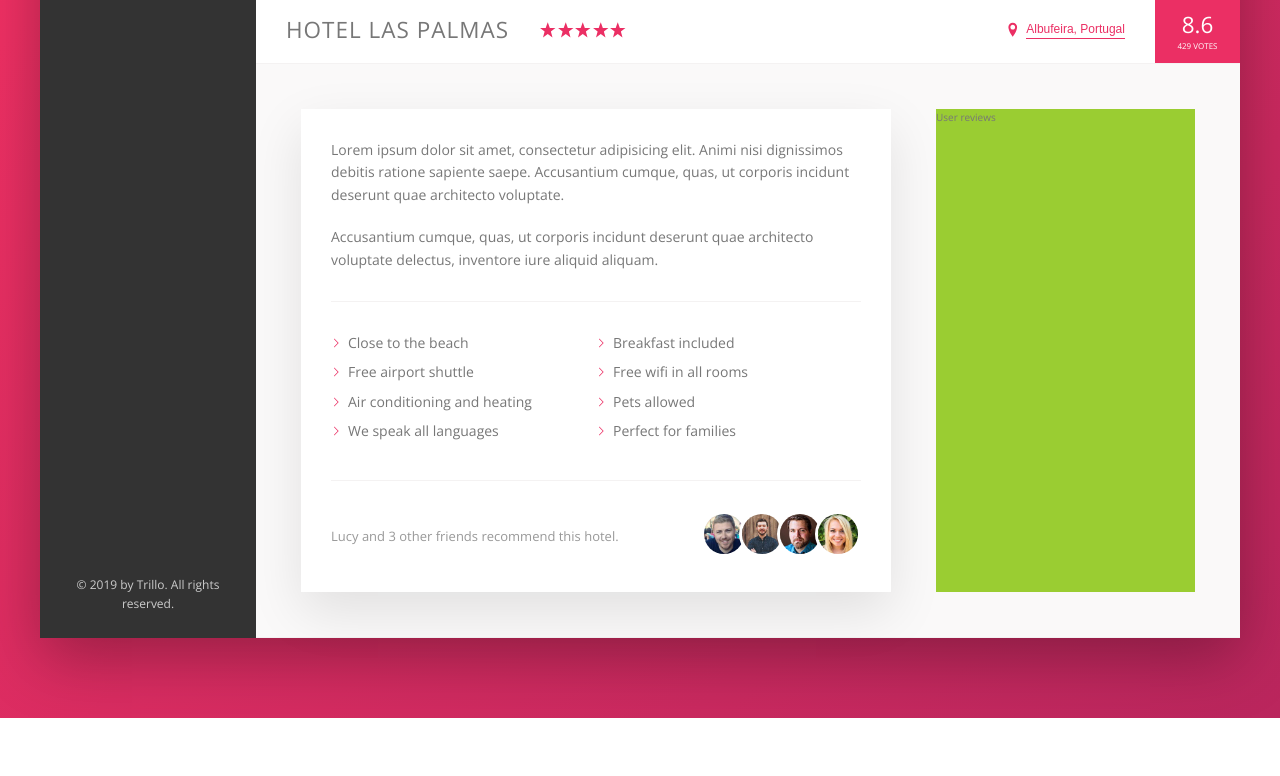
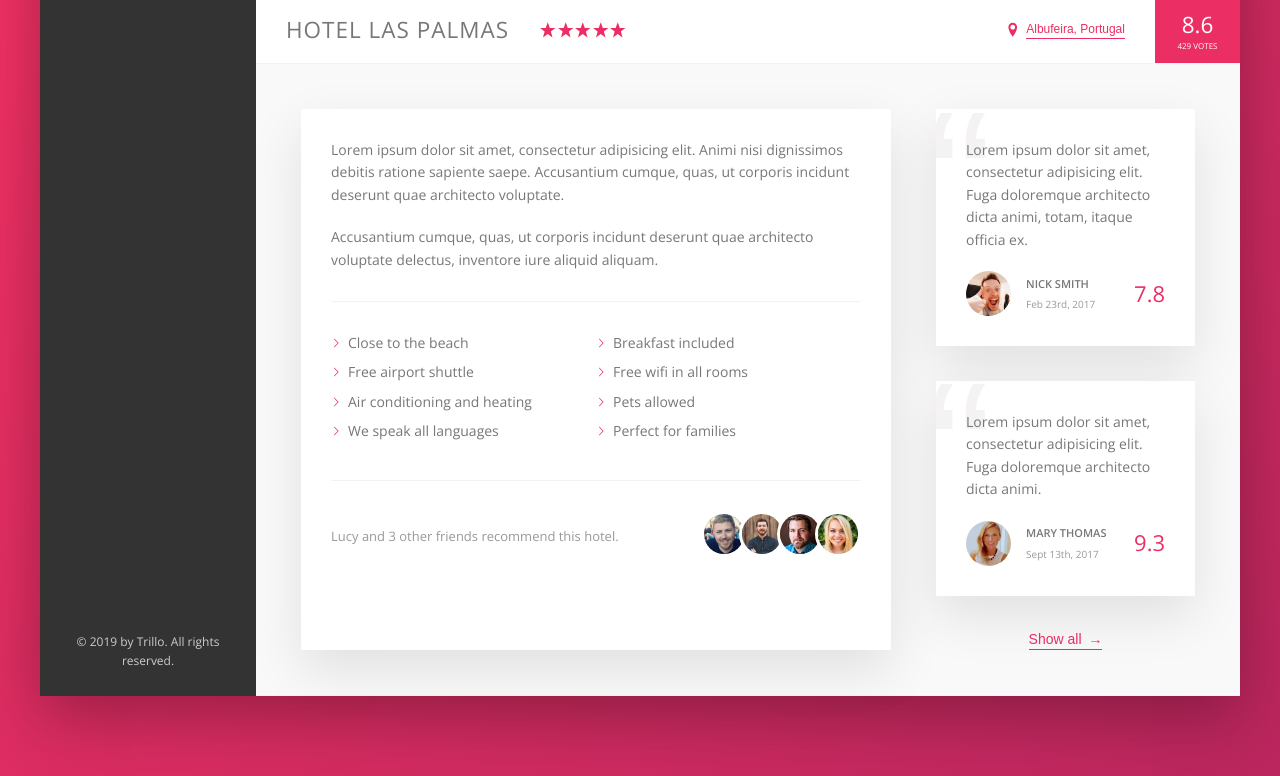
Before and after one commit to kevinujoodha/Trillo, a website: page index.html in a window 1280 px wide. Shown: the part 538-1314 px from the top of the page. Before the commit the page ends 1256 px from the top, so only its background shows below. Drawn offline with nearby package versions, Linux system fonts and the light colour scheme.

Commit message:
user reviews section

```diff
--- a/index.html
+++ b/index.html
@@ -137,10 +137,13 @@
                 <div class="detail">
                     <div class="description">
                         <p class="paragraph">
-                            Lorem ipsum dolor sit amet, consectetur adipisicing elit. Animi nisi dignissimos debitis ratione sapiente saepe. Accusantium cumque, quas, ut corporis incidunt deserunt quae architecto voluptate.
+                            Lorem ipsum dolor sit amet, consectetur adipisicing elit. Animi nisi dignissimos debitis
+                            ratione sapiente saepe. Accusantium cumque, quas, ut corporis incidunt deserunt quae
+                            architecto voluptate.
                         </p>
                         <p class="paragraph">
-                            Accusantium cumque, quas, ut corporis incidunt deserunt quae architecto voluptate delectus, inventore iure aliquid aliquam.
+                            Accusantium cumque, quas, ut corporis incidunt deserunt quae architecto voluptate delectus,
+                            inventore iure aliquid aliquam.
                         </p>
                         <ul class="list">
                             <li class="list__item">Close to the beach</li>
@@ -165,10 +168,40 @@
                         </div>
                     </div>
 
-                    <div class="user-reviews">
-                        User reviews
-                    </div>
+                    <figure class="user-reviews">
+                        <figure class="review">
+                            <blockquote class="review__text">
+                                Lorem ipsum dolor sit amet, consectetur adipisicing elit. Fuga doloremque architecto
+                                dicta animi, totam, itaque officia ex.
+                            </blockquote>
+                            <figcaption class="review__user">
+                                <img src="img/user-1.jpg" alt="User 1" class="review__photo">
+                                <div class="review__user-box">
+                                    <p class="review__user-name">Nick Smith</p>
+                                    <p class="review__user-date">Feb 23rd, 2017</p>
+                                </div>
+                                <div class="review__rating">7.8</div>
+                            </figcaption>
+                        </figure>
 
+                        <figure class="review">
+                            <blockquote class="review__text">
+                                Lorem ipsum dolor sit amet, consectetur adipisicing elit. Fuga doloremque architecto
+                                dicta animi.
+                            </blockquote>
+                            <figcaption class="review__user">
+                                <img src="img/user-2.jpg" alt="User 1" class="review__photo">
+                                <div class="review__user-box">
+                                    <p class="review__user-name">Mary Thomas</p>
+                                    <p class="review__user-date">Sept 13th, 2017</p>
+                                </div>
+                                <div class="review__rating">9.3</div>
+                            </figcaption>
+                        </figure>
+
+                        <button class="btn-inline">Show all <span>&rarr;</span></button>
+
+                    </figure>
 
                 </div>
 
--- a/sass/_components.scss
+++ b/sass/_components.scss
@@ -273,7 +273,7 @@
 
 
 ////////////////////////////////////////////////
-// BUTTON INLIE
+// BUTTON INLINE
 .btn-inline {
     border: none;
     color: var(--color-primary);
@@ -285,9 +285,17 @@
     cursor: pointer;
     transition: all .2s;
 
+    & span {
+        margin-left: 3px;
+        transition: margin-left .2s;
+    }
 
     &:hover {
         color: var(--color-grey-dark-1);
+
+        span {
+            margin-left: 8px;
+        }
     }
 
     &:focus {
@@ -396,3 +404,70 @@
         }
     }
 }
+
+
+////////////////////////////////////////////////
+// REVIEWS
+.review {
+    background-color: #fff;
+    box-shadow: var(--shadow-light);
+    padding: 3rem;
+    margin-bottom: 3.5rem;
+    position: relative;
+    overflow: hidden;
+
+    &__text {
+        margin-bottom: 2rem;
+        z-index: 10;
+        position: relative;
+    }
+
+    &__user {
+        display: flex;
+        align-items: center;
+    }
+
+    &__photo {
+        height: 4.5rem;
+        width: 4.5rem;
+        border-radius: 50%;
+        margin-right: 1.5rem;
+    }
+
+    &__user-box {
+        margin-right: auto;
+    }
+
+    &__user-name {
+        font-size: 1.1rem;
+        font-weight: 600;
+        text-transform: uppercase;
+        margin-bottom: .4rem;
+
+    }
+
+    &__user-date {
+        font-size: 1rem;
+        color: var(--color-grey-dark-3);
+    }
+
+    &__rating {
+        color: var(--color-primary);
+        font-size: 2.2rem;
+        font-weight: 300;
+    }
+
+    &::before {
+        content: "\201C";
+        position: absolute;
+        top: -2.75rem;
+        left: -1rem;
+        line-height: 1;
+        font-size: 20rem;
+        color: var(--color-grey-light-2);
+        font-family: sans-serif;
+        z-index: 1;
+
+    }
+
+}
--- a/sass/_layout.scss
+++ b/sass/_layout.scss
@@ -40,6 +40,7 @@
 }
 
 .detail {
+    font-size: 1.4rem;
     display: flex;
     padding: 4.5rem;
     background-color: var(--color-grey-light-1);
@@ -47,7 +48,6 @@
 }
 
 .description {
-    font-size: 1.4rem;
     background-color: #fff;
     box-shadow: var(--shadow-light);
     padding: 3rem;
@@ -57,6 +57,10 @@
 }
 
 .user-reviews {
-    background-color: yellowgreen;
     flex: 1;
+
+    display: flex;
+    flex-direction: column;
+    align-items: center;
+
 }
```
Also changed, not shown: css/style.css.
